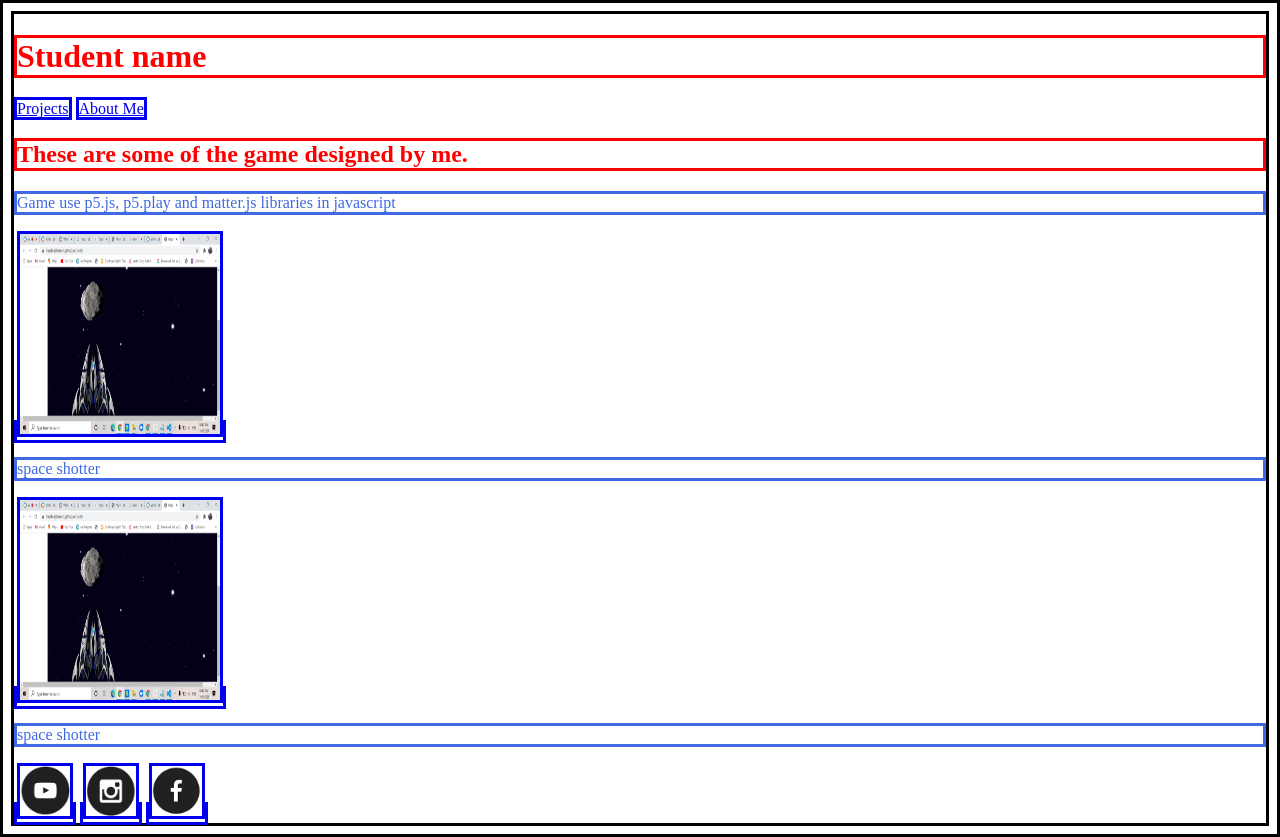
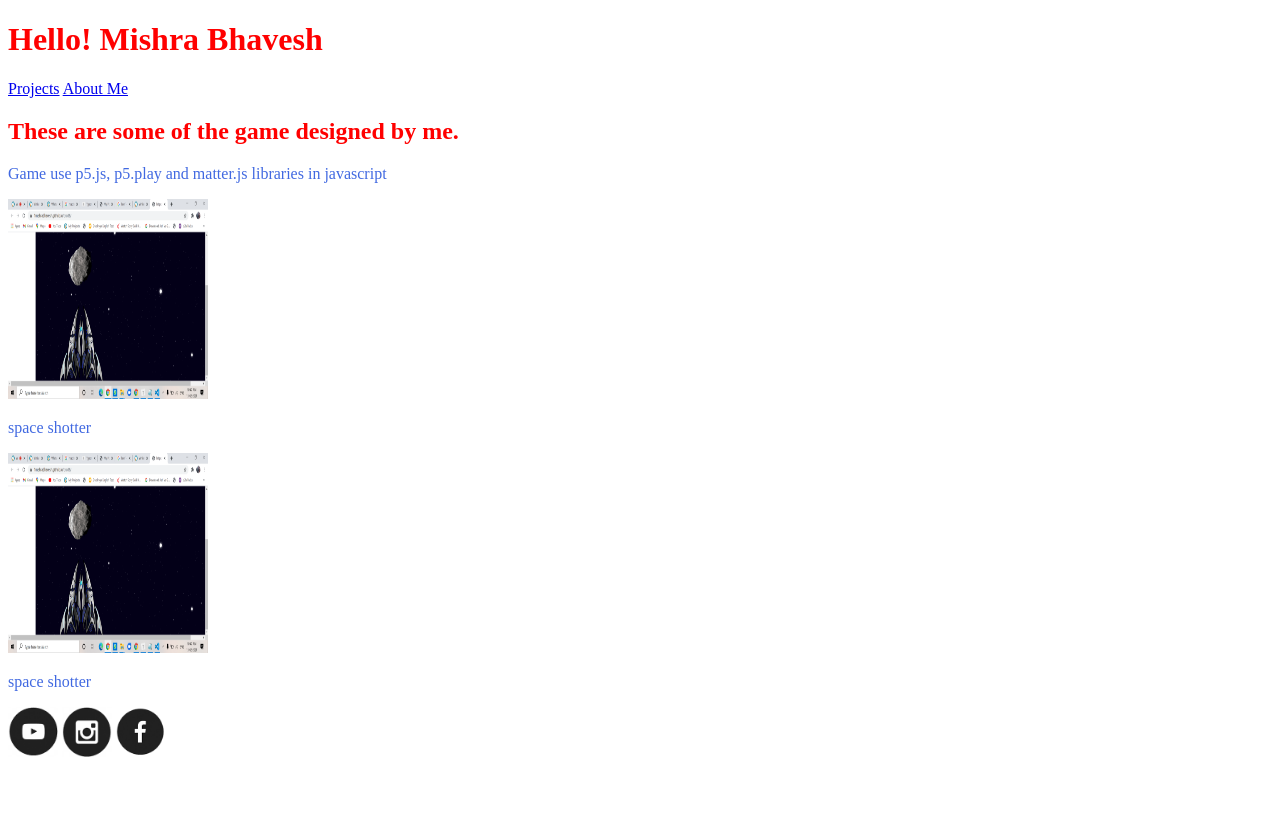
Before and after one commit to 1MishraBhavesh/portfolio, a plain HTML site: page index.html in a window 1280 px wide. After the commit the page ends 800 px from the top, so only its background shows below. Drawn offline with Linux system fonts and the light colour scheme.

Commit message:
Update index.html

```diff
--- a/index.html
+++ b/index.html
@@ -9,9 +9,6 @@
           color: red;
 
        }
-       * {
-           border: solid;
-       }
        p{
            color:royalblue;
        }
@@ -19,7 +16,7 @@
     </head>
     <body>
 
-    <h1>Student name</h1>
+    <h1> Hello! Mishra Bhavesh</h1>
     <a href="index.html">Projects</a>
     <a href="aboutme.html">About Me</a>
     <h2>These are some of the game designed by me. </h2>
```
